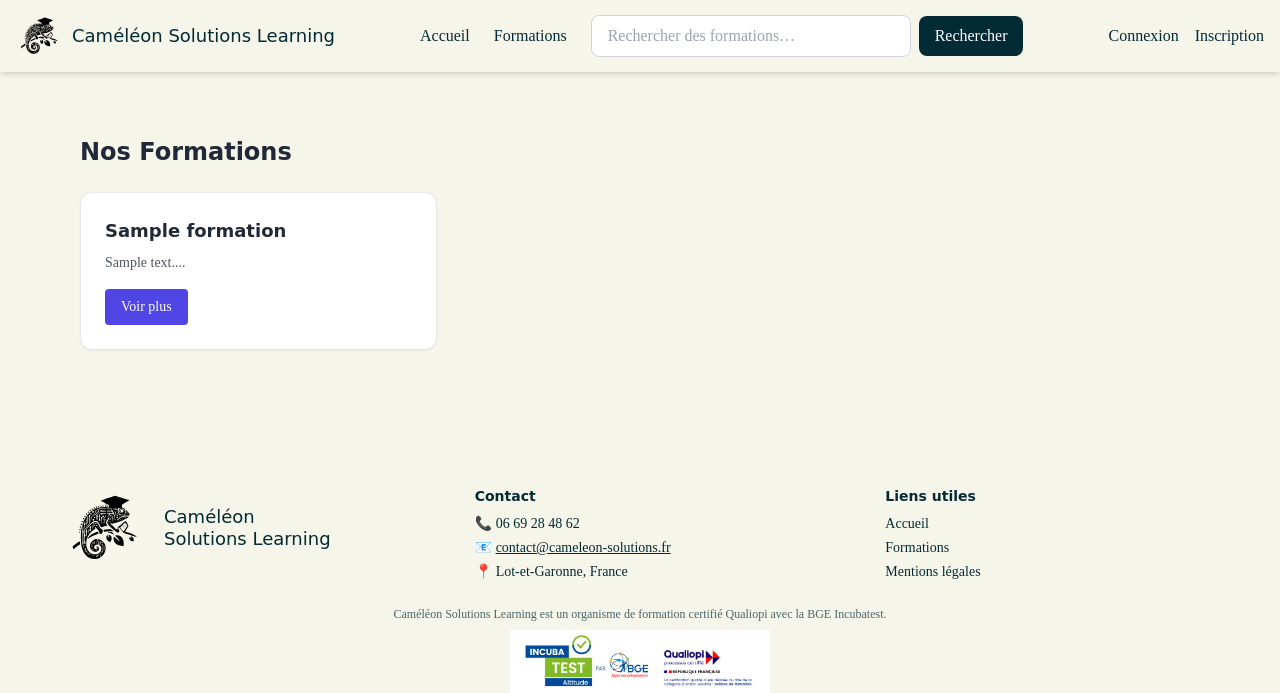
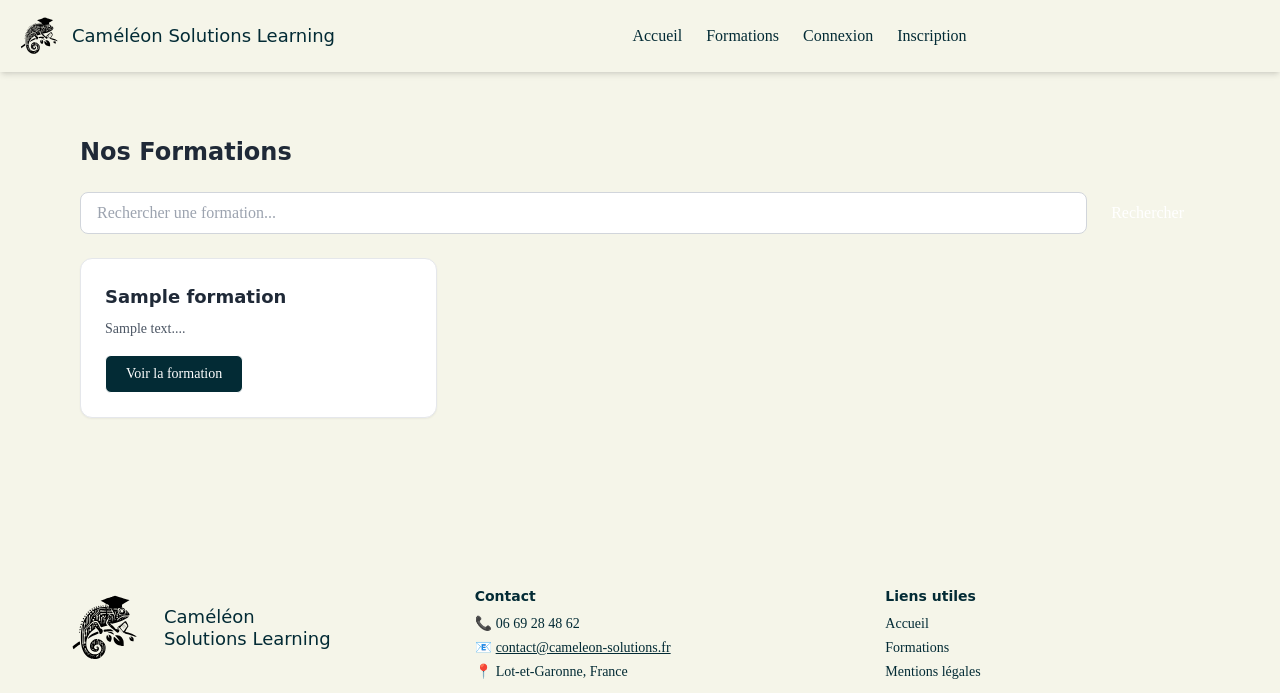
Before and after one commit to EmmaVgn/PlateformeDigitale, a Symfony app: template templates/formation/index.html.twig in a window 1280 px wide. Shown: the top 693 px of the page. Run offline with Twig, Linux system fonts and the light colour scheme; the template is opened without the code that fills it: most values are stand-ins (such as "Sample title", 1, 10 or a date in 2020); style sheets or scripts are compiled from the project's sources; some libraries are stand-ins or nearby versions.

Commit message:
ajout de paginator et modif page des formations

```diff
--- a/composer.json
+++ b/composer.json
@@ -13,6 +13,7 @@
         "doctrine/doctrine-migrations-bundle": "^3.4",
         "doctrine/orm": "^3.3",
         "easycorp/easyadmin-bundle": "^4.24",
+        "knplabs/knp-paginator-bundle": "^6.7",
         "phpdocumentor/reflection-docblock": "^5.6",
         "phpstan/phpdoc-parser": "^2.1",
         "symfony/asset": "7.2.*",
--- a/config/bundles.php
+++ b/config/bundles.php
@@ -19,4 +19,5 @@
     Symfony\UX\TwigComponent\TwigComponentBundle::class => ['all' => true],
     EasyCorp\Bundle\EasyAdminBundle\EasyAdminBundle::class => ['all' => true],
     Symfonycasts\TailwindBundle\SymfonycastsTailwindBundle::class => ['all' => true],
+    Knp\Bundle\PaginatorBundle\KnpPaginatorBundle::class => ['all' => true],
 ];
--- a/templates/_partials/_navbar.html.twig
+++ b/templates/_partials/_navbar.html.twig
@@ -10,16 +10,11 @@
 			<nav class="flex gap-6">
 				<a href="{{ path('homepage') }}" class="hover:text-hover">Accueil</a>
 				<a href="{{ path('app_formations') }}" class="hover:text-hover">Formations</a>
-            </nav>
-            <form method="get" action="#" class="flex items-center">
-                <input type="text" name="q" placeholder="Rechercher des formations…" class="border border-gray-300 rounded-lg px-4 py-2 w-80">
-                <button type="submit" class="bg-primary text-white rounded-lg px-4 py-2 ml-2 hover:bg-hover">Rechercher</button>
-            </form>
-        </div>
 
-        <div class="hidden lg:flex items-center space-x-4">
+
 				{% if app.user %}
-                <span class="text-sm">Bonjour, {{ app.user.firstname }}</span>
+					<span class="text-sm">Bonjour,
+						{{ app.user.firstname }}</span>
 					<a href="{{ path('profile') }}" class="hover:text-hover">📊 Tableau de bord</a>
 					{% if is_granted('ROLE_ADMIN') %}
 						<a href="{{ path('admin') }}" class="hover:text-hover">🛠️ Admin</a>
@@ -29,6 +24,7 @@
 					<a href="{{ path('app_login') }}" class="hover:text-hover">Connexion</a>
 					<a href="{{ path('app_register') }}" class="hover:text-hover">Inscription</a>
 				{% endif %}
+			</nav>
 		</div>
 
 		<button class="lg:hidden text-primary" id="mobile-menu-toggle">☰</button>
@@ -38,7 +34,8 @@
 		<a href="{{ path('homepage') }}" class="hover:text-hover">Accueil</a>
 		<a href="{{ path('app_formations') }}" class="hover:text-hover">Formations</a>
 		{% if app.user %}
-            <span class="text-sm">Bonjour, {{ app.user.firstname }}</span>
+			<span class="text-sm">Bonjour,
+				{{ app.user.firstname }}</span>
 			<a href="{{ path('profile') }}" class="hover:text-hover">📊 Tableau de bord</a>
 			{% if is_granted('ROLE_ADMIN') %}
 				<a href="{{ path('admin') }}" class="hover:text-hover">🛠️ Admin</a>
--- a/templates/formation/index.html.twig
+++ b/templates/formation/index.html.twig
@@ -1,29 +1,46 @@
 {% extends 'base.html.twig' %}
 
-{% block title %}Formations{% endblock %}
+{% block title %}Formations
+{% endblock %}
 
 {% block body %}
 	<div class="max-w-6xl mx-auto px-4 py-8">
 		<h1 class="text-2xl font-bold text-gray-800 mb-6">Nos Formations</h1>
 
+		<form method="get" action="{{ path('app_formations') }}" class="mb-6 flex gap-2">
+			<input type="text" name="q" value="{{ app.request.get('q') }}" placeholder="Rechercher une formation..." class="border border-gray-300 rounded-lg px-4 py-2 w-full">
+			<button type="submit" class="bg-hover text-white px-4 py-2 rounded hover:bg-secondary">Rechercher</button>
+		</form>
+
 		{% if formations|length > 0 %}
 			<div class="grid gap-6 grid-cols-1 sm:grid-cols-2 lg:grid-cols-3">
+				{% set now = "now"|date("U") %}
 				{% for formation in formations %}
-					<div class="bg-white border border-gray-200 rounded-xl p-6 shadow-sm flex flex-col justify-between">
+					{% set createdAt = formation.createdAt|date("U") %}
+					{% set isNew = (now - createdAt) < 604800 %}
+					<div class="bg-white border border-gray-200 rounded-xl p-6 shadow-sm hover:shadow-lg transform hover:-translate-y-1 transition-all duration-300">
 						<div>
+							{% if isNew %}
+								<span class="inline-block bg-green-500 text-white text-xs font-bold px-2 py-1 rounded mb-2">Nouveau</span>
+							{% endif %}
 							<h2 class="text-lg font-semibold text-gray-800 mb-2">{{ formation.title }}</h2>
 							<p class="text-sm text-gray-600 mb-4">
 								{{ formation.description|slice(0, 150) ~ '...' }}
 							</p>
 						</div>
 						<div>
-							<a href="{{ path('app_formation_show', { slug: formation.slug }) }}"
-							   class="inline-block bg-indigo-600 text-white text-sm px-4 py-2 rounded hover:bg-indigo-700">
-								Voir plus
+							<a href="{{ path('app_formation_show', { slug: formation.slug }) }}" class="inline-block text-white bg-primary px-5 py-2 text-sm rounded-md font-body border border-white hover:bg-secondary hover:border-[#085669] transition">
+								Voir la formation
 							</a>
+
+
 						</div>
 					</div>
 				{% endfor %}
+			</div>
+
+			<div class="mt-8">
+				{{ knp_pagination_render(formations) }}
 			</div>
 		{% else %}
 			<p class="text-gray-600">Aucune formation disponible pour le moment.</p>
```
Also changed, not shown: src/Controller/FormationController.php (+23 -7 lines), templates/pagination/custom_pagination.html.twig (added, +32 -0 lines), templates/pagination/sortable.html.twig (added, +14 -0 lines), 3 other files. Lines whose indentation alone changed are shown as unchanged.
